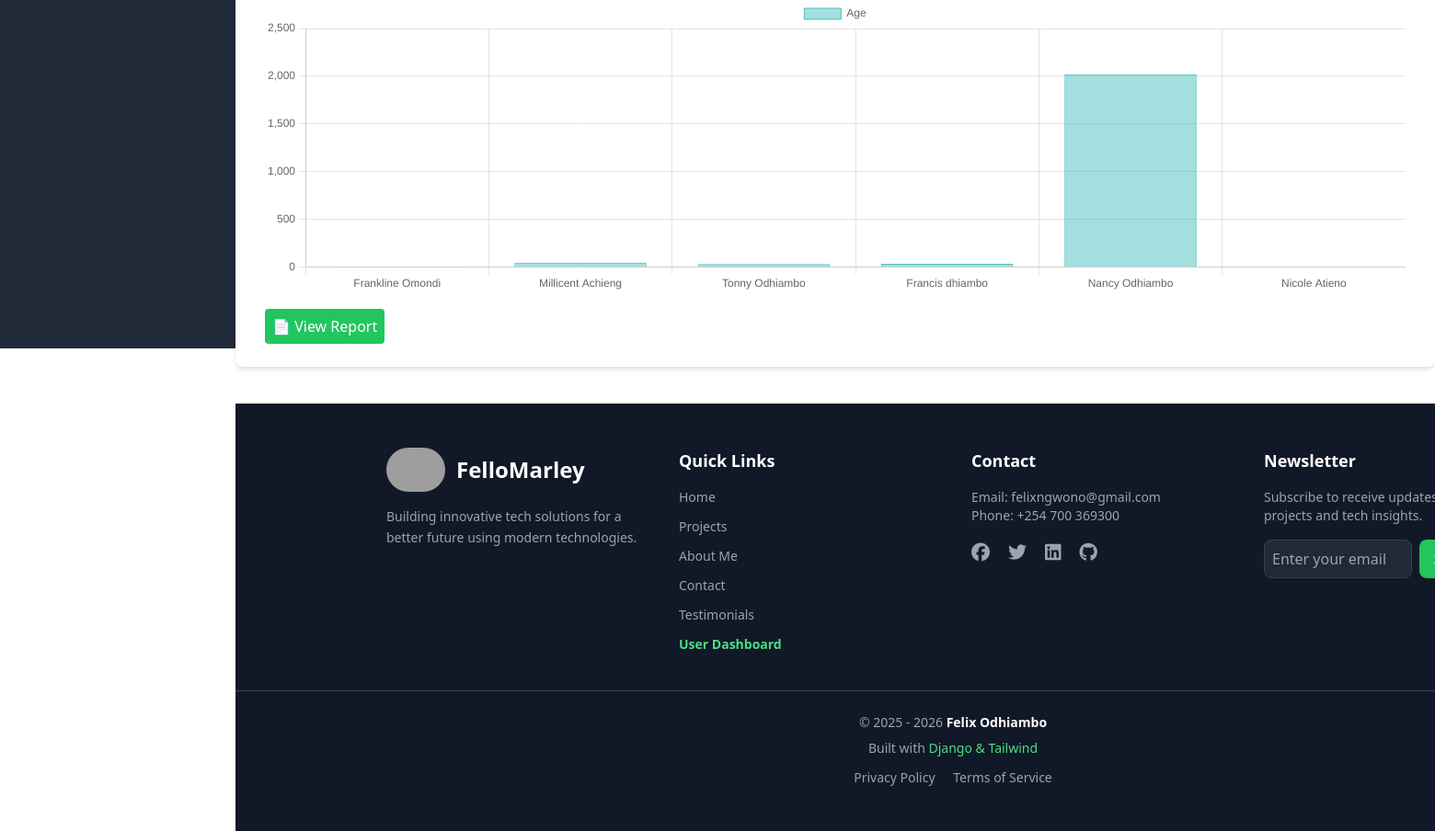
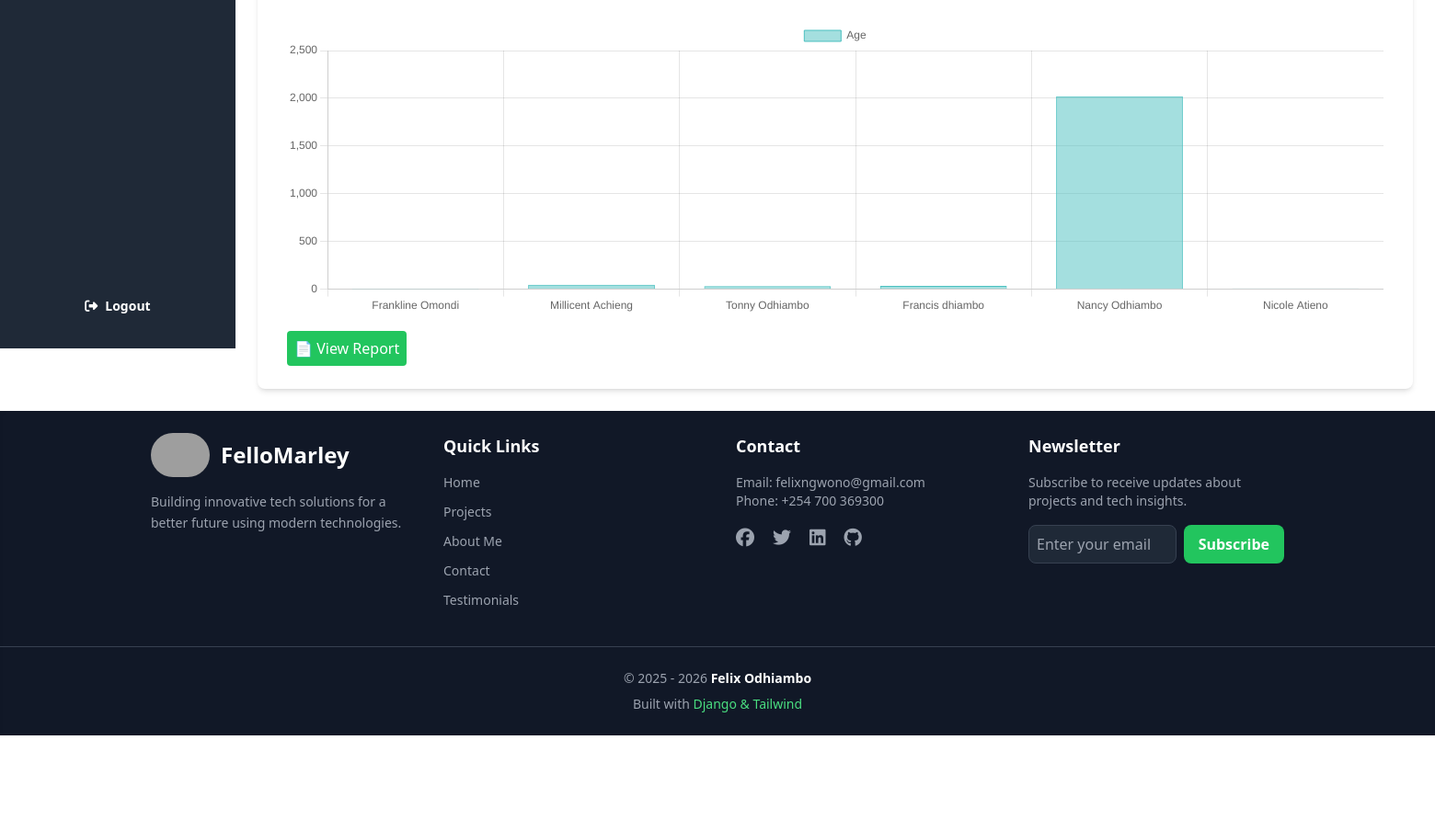
Before and after one commit to Felixngwono/Odhiambo-Felix-personal-website, a Django app: page /index/ in a window 1560 px wide; the page is wider, and only the part inside the window is pictured. Shown: the part 1696-2600 px from the top of that part at 92% size. After the commit the page ends 2496 px from the top of that part, so only its background shows below. Run offline with Django 4.2, Linux system fonts and the light colour scheme; a user stored in the database is signed in; data comes from the database, SQL or seed files in the repository; data that the repository does not hold is empty; parts of the project's set-up code (start-up, migrations or seed data) failed here and were passed over; some libraries are stand-ins or nearby versions; grey boxes are pictures that could not be loaded.

Commit message:
StoryTeller

```diff
--- a/Templates/footer.html
+++ b/Templates/footer.html
@@ -1,17 +1,15 @@
 {% load static %}
 
-<footer class="bg-gray-900 text-white w-full py-12 mt-10 shadow-inner sm:ml-64">
-
-<div class="max-w-7xl mx-auto px-6 grid grid-cols-1 sm:grid-cols-2 lg:grid-cols-4 gap-10">
+<footer class="bg-gray-900 text-white w-full py-6 shadow-inner">
+    <div class="max-w-7xl mx-auto px-6 grid grid-cols-1 sm:grid-cols-2 lg:grid-cols-4 gap-10">
 
 <!-- Company -->
 <div>
 
 <a class="flex items-center space-x-3 mb-4">
-<img src="{% static 'images/f1.jpg' %}" class="h-12 rounded-full" alt="FelloMarley Logo">
+<img src="{% static 'images/f1.jpg' %}" class="h-12 rounded-full">
 
 <span class="text-2xl font-bold">FelloMarley</span>
-
 </a>
 
 <p class="text-gray-400 text-sm leading-relaxed">
@@ -19,7 +17,6 @@ Building innovative tech solutions for a better future using modern technologies
 </p>
 
 </div>
-
 
 <!-- Quick Links -->
 <div>
@@ -58,34 +55,11 @@ Testimonials
 </a>
 </li>
 
-{% if request.user.is_authenticated %}
-
-{% if request.user.is_superuser %}
-
-<li>
-<a href="{% url 'admins' %}" class="text-yellow-400 hover:text-yellow-300 font-semibold">
-Admin Dashboard
-</a>
-</li>
-
-{% else %}
-
-<li>
-<a href="#" class="text-green-400 hover:text-green-300 font-semibold">
-User Dashboard
-</a>
-</li>
-
-{% endif %}
-
-{% endif %}
-
 </ul>
 
 </div>
 
-
-<!-- Contact + Social -->
+<!-- Contact -->
 <div>
 
 <h3 class="text-lg font-semibold mb-4">Contact</h3>
@@ -95,34 +69,25 @@ User Dashboard
 
 <div class="flex space-x-5 mt-5">
 
-<a href="https://facebook.com/felixodhiambo"
-target="_blank"
-class="text-gray-400 hover:text-blue-600 transition text-xl">
+<a href="#" class="text-gray-400 hover:text-blue-600 text-xl">
 <i class="fab fa-facebook"></i>
 </a>
 
-<a href="https://twitter.com/felixodhiambo"
-target="_blank"
-class="text-gray-400 hover:text-blue-400 transition text-xl">
+<a href="#" class="text-gray-400 hover:text-blue-400 text-xl">
 <i class="fab fa-twitter"></i>
 </a>
 
-<a href="https://linkedin.com/in/felixodhiambo"
-target="_blank"
-class="text-gray-400 hover:text-blue-700 transition text-xl">
+<a href="#" class="text-gray-400 hover:text-blue-700 text-xl">
 <i class="fab fa-linkedin"></i>
 </a>
 
-<a href="https://github.com/felixngwono"
-target="_blank"
-class="text-gray-400 hover:text-white transition text-xl">
+<a href="#" class="text-gray-400 hover:text-white text-xl">
 <i class="fab fa-github"></i>
 </a>
 
 </div>
 
 </div>
-
 
 <!-- Newsletter -->
 <div>
@@ -150,8 +115,7 @@ Subscribe
 
 </div>
 
-
-<!-- Bottom Footer -->
+<!-- Bottom -->
 <div class="border-t border-gray-700 mt-10 pt-6 text-center text-sm text-gray-400">
 
 <p>
@@ -162,18 +126,6 @@ Subscribe
 Built with <span class="text-green-400">Django & Tailwind</span>
 </p>
 
-<div class="mt-3 space-x-4">
-
-<a href="#" class="hover:text-white transition">
-Privacy Policy
-</a>
-
-<a href="#" class="hover:text-white transition">
-Terms of Service
-</a>
-
-</div>
-
 </div>
 
 </footer>
--- a/Templates/header.html
+++ b/Templates/header.html
@@ -51,11 +51,11 @@
 
         {% if request.user.is_superuser %}
           <a href="{% url 'admins' %}" class="hover:text-yellow-400">
-            <i class="fa-solid fa-user-shield mr-1"></i> Admin
+            <i class="fa-solid fa-user-shield mr-1"></i> Admin's Dashboard
           </a>
         {% else %}
           <a href="#" class="hover:text-green-400">
-            <i class="fa-solid fa-user mr-1"></i> Dashboard
+            <i class="fa-solid fa-user mr-1"></i> User's Dashboard
           </a>
         {% endif %}
          <div id="profileMenu"
--- a/Templates/index.html
+++ b/Templates/index.html
@@ -1,10 +1,16 @@
+
 {% extends "header.html" %}
 {% block content %}
 {% load static %}
 <script src="https://cdn.tailwindcss.com"></script>
+
 {% include "sidebar.html" %}
 
-<div class="ml-64 w-[calc(100%-16rem)]">
+<div class="flex flex-col sm:ml-64 h-screen">
+
+    <!-- Scrollable Content -->
+    <main class="flex-1 overflow-y-auto p-6">
+
         <!-- Dashboard Header -->
         <div class="text-center mt-4">
             {% if request.user.is_superuser %}
@@ -13,8 +19,13 @@
                 <p class="text-green-600 uppercase font-semibold">User's Dashboard</p>
             {% endif %}
 
-        <h1 class="text-3xl sm:text-4xl font-bold text-gray-800 mt-2">Welcome, {{ user }}</h1>
-        <p class="text-gray-600 mt-1 text-sm sm:text-lg">My personal dashboard for insights, messages, and updates.</p>
+            <h1 class="text-3xl sm:text-4xl font-bold text-gray-800 mt-2">
+                Welcome, {{ user }}
+            </h1>
+
+            <p class="text-gray-600 mt-1 text-sm sm:text-lg">
+                My personal dashboard for insights, messages, and updates.
+            </p>
         </div>
 
         <!-- KPIs Section -->
@@ -156,7 +167,12 @@
         },
         options:{responsive:true, maintainAspectRatio:false, scales:{y:{beginAtZero:true}}}
     });
-</script>
+</script><!-- YOUR KPI + CHART SECTIONS STAY HERE -->
+
+    </main>
 
     {% include "footer.html" %}
-{% endblock content %}
+
+
+
+{% endblock %}
--- a/Templates/sidebar.html
+++ b/Templates/sidebar.html
@@ -162,9 +162,175 @@ overlay.classList.add("hidden");
 </script>
 
 <!-- Logout -->
+
 <div class="mt-6">
   <button onclick="openLogoutModal()"
     class="flex items-center justify-center p-3 rounded-lg hover:bg-red-600 transition w-full text-sm font-semibold">
     <i class="fa-solid fa-right-from-bracket mr-2"></i> Logout
   </button>
 </div>
+
+{% load static %}
+
+<!-- Mobile Toggle Button -->
+<button id="sidebarToggle"
+class="sm:hidden fixed top-4 left-4 z-50 bg-gray-800 text-white p-3 rounded-lg shadow-lg hover:bg-gray-700 transition">
+☰
+</button>
+
+<!-- Overlay -->
+<div id="sidebarOverlay"
+class="fixed inset-0 bg-black bg-opacity-50 hidden z-30 sm:hidden"></div>
+
+<!-- Sidebar -->
+<aside id="default-sidebar"
+class="fixed top-0 left-0 z-40 w-64 sm:w-64 w-full h-screen bg-gray-800 text-white
+transform -translate-x-full sm:translate-x-0
+transition-transform duration-300 flex flex-col">
+
+<!-- Sidebar Content -->
+<div class="flex flex-col h-full px-4 py-6 overflow-y-auto">
+
+<!-- Profile -->
+<div class="flex flex-col items-center mb-6">
+
+<img src="{{ request.user.profilepic.url }}"
+alt="{{ user }}"
+class="w-24 h-24 object-cover rounded-full border-4 border-white mb-3">
+
+<span class="text-lg font-bold text-center truncate">
+{{ user.name }}
+</span>
+
+</div>
+
+<h1 class="text-green-400 font-bold mb-4 text-center">
+My Dashboard
+</h1>
+
+<!-- Menu -->
+<ul class="space-y-2 flex-1">
+
+<li>
+<a href="{% url 'index' %}"
+class="flex items-center p-3 rounded-lg hover:bg-teal-600 transition text-sm">
+<span class="mr-3 text-lg">🏠</span> Home
+</a>
+</li>
+
+<li>
+<a href="{% url 'tasks' %}"
+class="flex items-center p-3 rounded-lg hover:bg-yellow-500 transition text-sm">
+<span class="mr-3 text-lg">📋</span> Tasks
+</a>
+</li>
+
+<li>
+<a href="{% url 'support' %}"
+class="flex items-center p-3 rounded-lg hover:bg-green-600 transition text-sm">
+<span class="mr-3 text-lg">🆘</span> Support
+</a>
+</li>
+
+<li>
+<a href="{% url 'notifications' %}"
+class="flex items-center p-3 rounded-lg hover:bg-indigo-600 transition text-sm">
+<span class="mr-3 text-lg">🔔</span> Notifications
+</a>
+</li>
+
+<li>
+<a href="{% url 'activity_list' %}"
+class="flex items-center p-3 rounded-lg hover:bg-teal-600 transition text-sm">
+<span class="mr-3 text-lg">🗂️</span> Activities
+</a>
+</li>
+
+<li>
+<a href="{% url 'projects_list' %}"
+class="flex items-center p-3 rounded-lg hover:bg-blue-600 transition text-sm">
+<i class="fa-solid fa-folder mr-3"></i> Projects
+</a>
+</li>
+
+<li>
+<a href="{% url 'donate' %}"
+class="flex items-center p-3 rounded-lg bg-yellow-500 hover:bg-yellow-400 transition text-sm">
+<i class="fas fa-donate mr-3"></i> Donate
+</a>
+</li>
+
+<li>
+<a href="{% url 'skills' %}"
+class="flex items-center p-3 rounded-lg hover:bg-green-600 transition text-sm">
+<i class="fa-solid fa-lightbulb mr-3"></i> Skills
+</a>
+</li>
+
+<li>
+<a href="{% url 'volunteer_list' %}"
+class="flex items-center p-3 rounded-lg hover:bg-green-600 transition text-sm">
+<i class="fas fa-hands-helping mr-3"></i> Volunteer
+</a>
+</li>
+
+<li>
+<a href="{% url 'job_list' %}"
+class="flex items-center p-3 rounded-lg hover:bg-green-600 transition text-sm">
+<i class="fas fa-briefcase mr-3"></i> Jobs
+</a>
+</li>
+
+<li>
+<a href="{% url 'certification_list' %}"
+class="flex items-center p-3 rounded-lg hover:bg-green-600 transition text-sm">
+<i class="fa-solid fa-award mr-3"></i> Certifications
+</a>
+</li>
+
+<li>
+<a href="{% url 'fellomarley_pdf' %}"
+class="flex items-center p-3 rounded-lg hover:bg-green-600 transition text-sm">
+<i class="fa-solid fa-file-pdf mr-3"></i> Reports
+</a>
+</li>
+
+</ul>
+
+<!-- Logout -->
+<div class="mt-auto pt-4">
+<button onclick="openLogoutModal()"
+class="flex items-center justify-center p-3 rounded-lg hover:bg-red-600 transition w-full text-sm font-semibold">
+<i class="fa-solid fa-right-from-bracket mr-2"></i> Logout
+</button>
+</div>
+
+</div>
+</aside>
+
+<!-- Sidebar Script -->
+<script>
+
+document.addEventListener("DOMContentLoaded", function () {
+
+const toggleBtn = document.getElementById("sidebarToggle");
+const sidebar = document.getElementById("default-sidebar");
+const overlay = document.getElementById("sidebarOverlay");
+
+toggleBtn.addEventListener("click", function () {
+
+sidebar.classList.toggle("-translate-x-full");
+overlay.classList.toggle("hidden");
+
+});
+
+overlay.addEventListener("click", function () {
+
+sidebar.classList.add("-translate-x-full");
+overlay.classList.add("hidden");
+
+});
+
+});
+
+</script>
```
Also changed, not shown: Templates/about.html (+6 -1 lines). Lines whose indentation alone changed are shown as unchanged.
